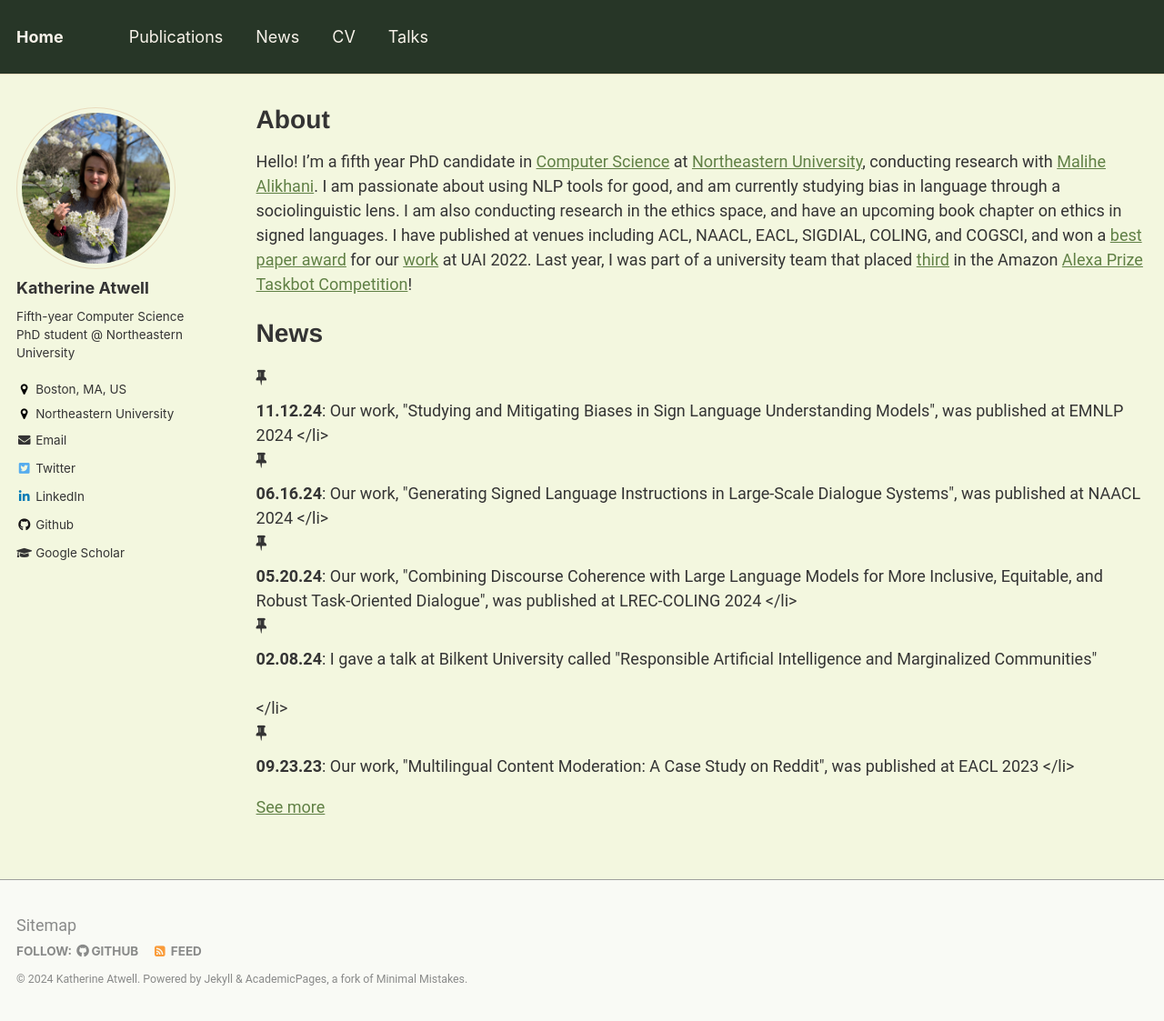
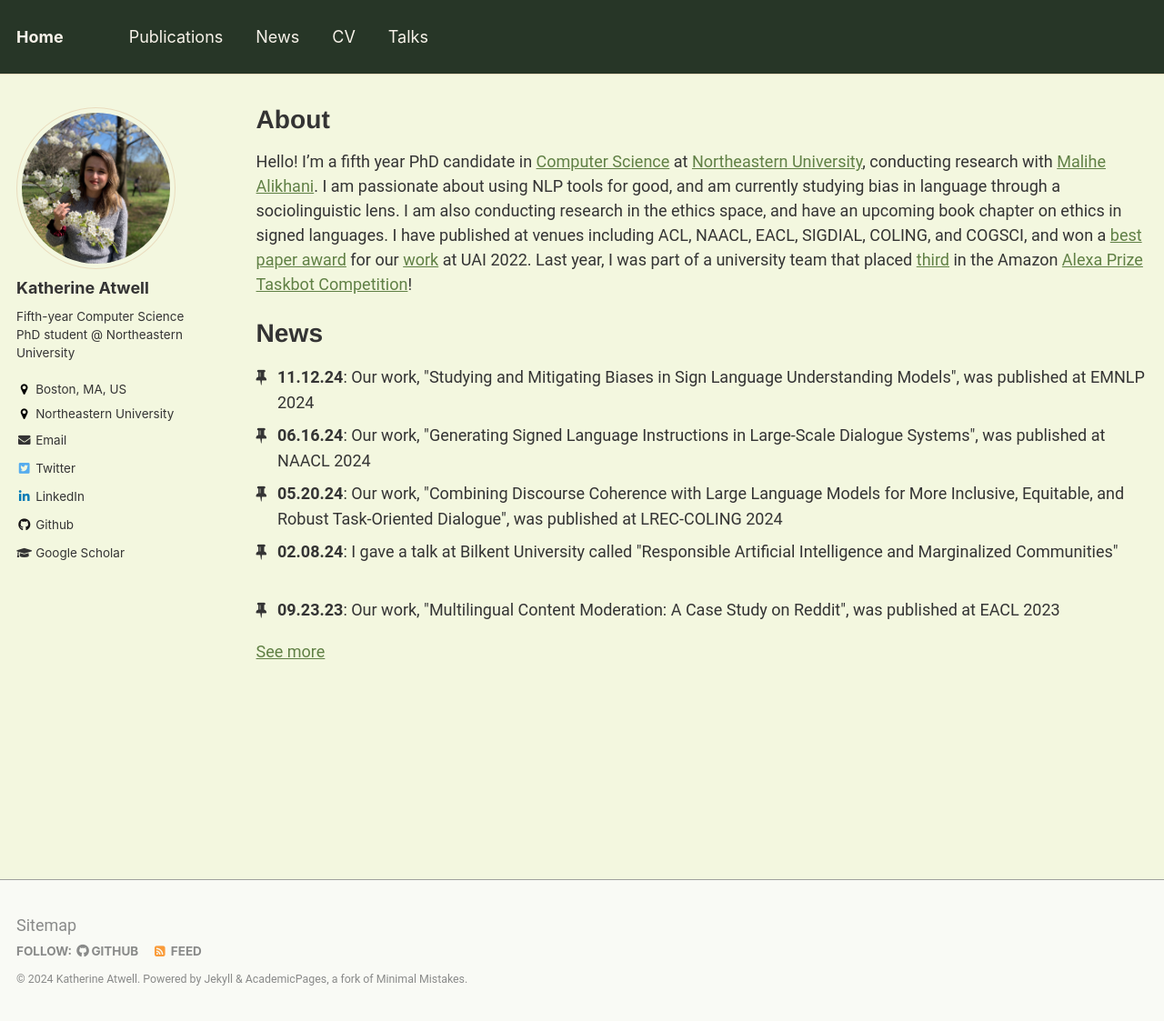
Before and after one commit to katherine-atwell/katherine-atwell.github.io, a Jekyll site: the page built from _pages/about.md, in a window 1280 px wide and 1123 px high. Shown: the whole window at 91% size. Built offline with Jekyll 4.4.1, drawn with Linux system fonts in a browser that asks for light colours; nearby versions of some CDN libraries.

Commit message:
Update about.md

```diff
--- a/_pages/about.md
+++ b/_pages/about.md
@@ -21,7 +21,7 @@ News
 <div class="news">
 <link rel="stylesheet" href="https://maxcdn.bootstrapcdn.com/font-awesome/4.5.0/css/font-awesome.min.css">
 <ul>{% for post in sorted limit:5 %}
-  <li></li><b>{{post.date | date: "%m.%d.%y"}}</b>:
+  <li><b>{{post.date | date: "%m.%d.%y"}}</b>:
   {% if post.collection == "publications" %}
     Our work, "{{post.title}}", was published at {{post.venueinformal}}
   {% endif %}
```
